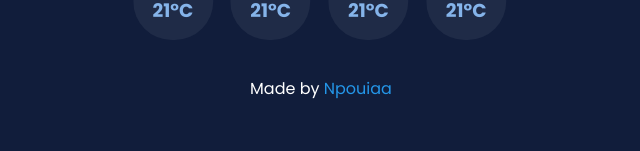
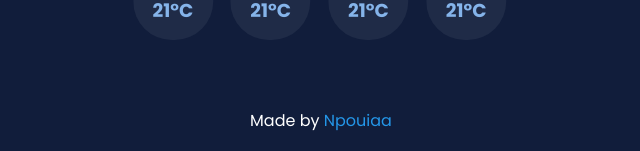
Before and after one commit to npouriaa/weather-forecast-react-ts, a React (Vite) app: page / in a window 1280 px wide. Shown: the part 732-883 px from the top of the page, without its empty margins (319-959 px from the left). Before the commit the page ends 854 px from the top, so only its background shows below. Built offline with nearby package versions, Linux system fonts and the light colour scheme.

Commit message:
update style

```diff
--- a/src/App.css
+++ b/src/App.css
@@ -4,6 +4,10 @@
   flex-direction: column;
   padding: 0.3rem;
   gap: 2.3rem;
+}
+
+footer {
+  margin-top: 2rem;
 }
 
 a {
--- a/src/components/daysDetails/TabsContent.tsx
+++ b/src/components/daysDetails/TabsContent.tsx
@@ -26,7 +26,7 @@ const TabsContent = ({ data, activeTab }: TabsContentProps) => {
         }}
       >
         {data[activeTab].hoursData.map((hour, index) => (
-          <SwiperSlide>
+          <SwiperSlide key={index}>
             <div key={index} className="hour-item">
               <p>{hour.time.split(" ")[1]}</p>
               <img src={`${hour.icon}`} alt="condition-icon" />
```
